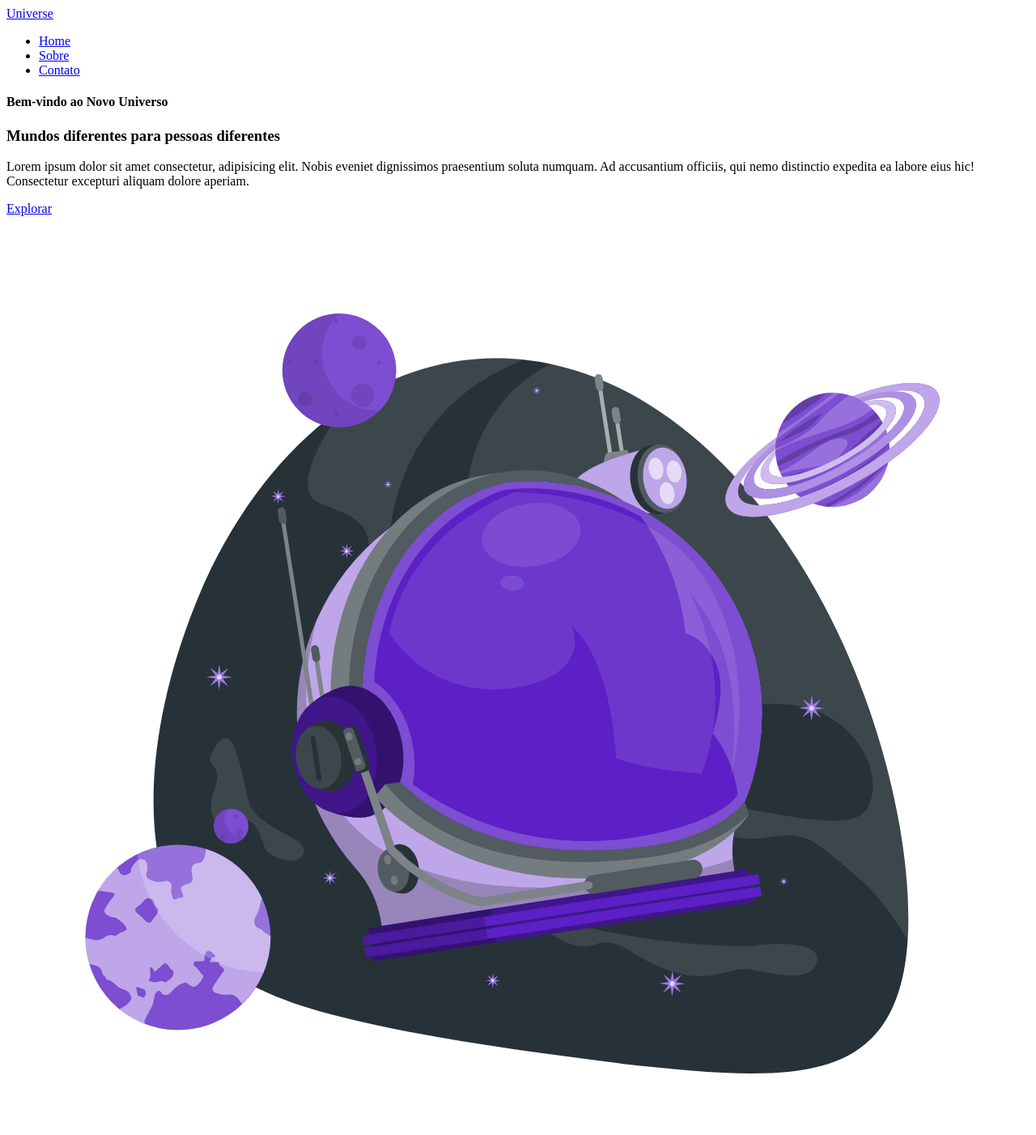
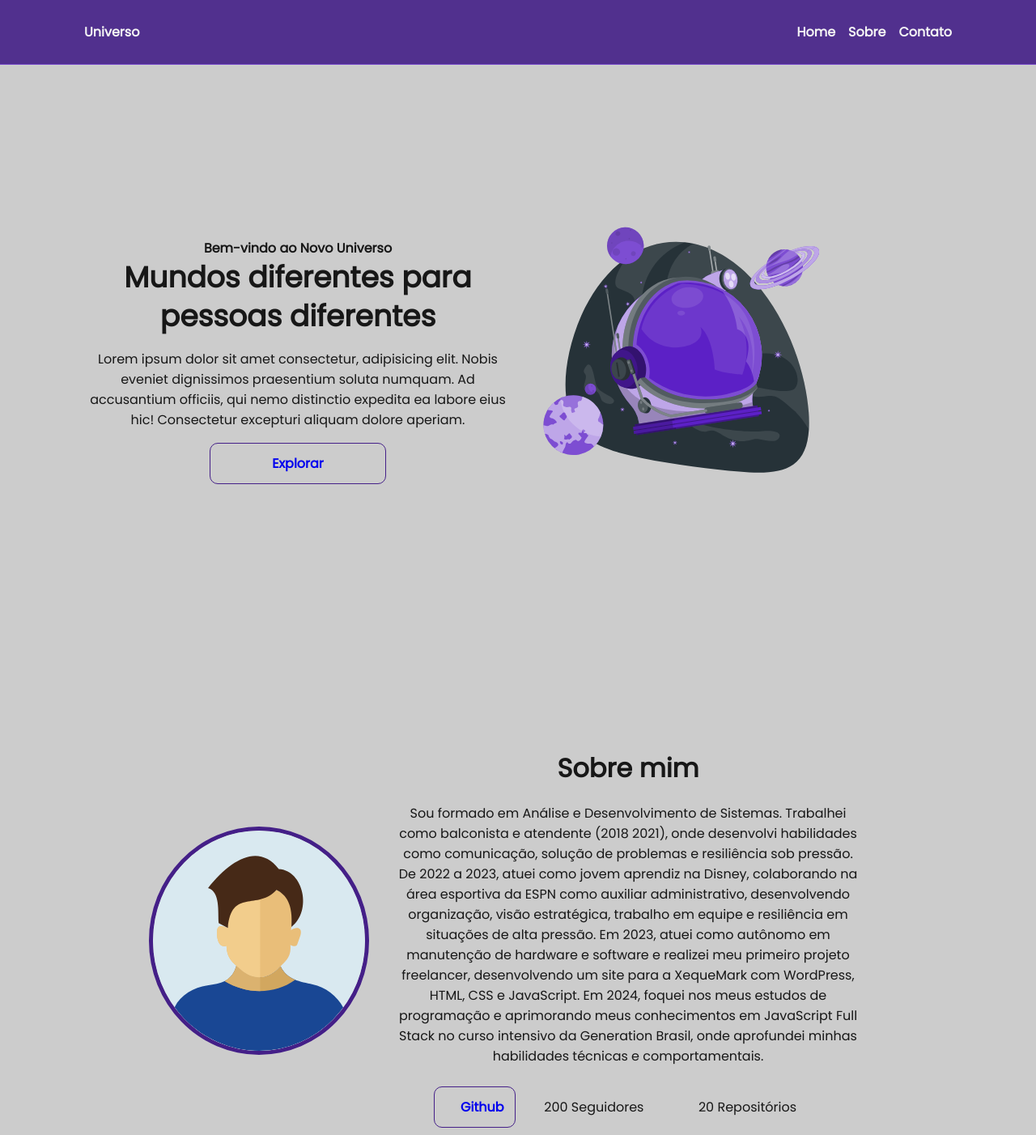
Before and after one commit to diego1999dd/portfolio, a plain HTML site: page index.html in a window 1280 px wide. Shown: the top 1402 px of the page at 81% size. Drawn offline with Linux system fonts and the light colour scheme.

Commit message:
:sparkles: Criei a styles.css, estilizei as duas paginas, index e sucess, e criei para ambas diferentes classes para separação.

```diff
--- /dev/null
+++ b/assets/css/styles.css
@@ -0,0 +1,256 @@
+* {
+  margin: 0;
+  padding: 0;
+  box-sizing: border-box;
+  text-decoration: none;
+  outline: none;
+  font-weight: 400;
+  font-family: "Poppins", sans-serif;
+}
+
+:root {
+  --purple-200: #9a7bd1;
+  --purple-500: #6b36c8;
+  --purple-800: #441f88;
+
+  --gray-200: #cccccc;
+  --gray-400: #505861;
+
+  --black-800: #171717;
+
+  --white: #f9f9f9;
+}
+
+html {
+  width: 100%;
+  height: 100vh;
+  scroll-behavior: smooth;
+}
+
+body {
+  background-color: var(--gray-200);
+  color: var(--black-800);
+  -webkit-font-smoothing: antialiased;
+  -moz-osx-smoothing: grayscale;
+}
+
+button,
+a {
+  cursor: pointer;
+}
+
+.botao {
+  text-align: center;
+  padding: 12px 32px;
+  background: none;
+  border: 1px solid var(--purple-800);
+  border-radius: 10px;
+  font-weight: 700;
+}
+
+.botao:hover {
+  background-color: var(--purple-800);
+  color: var(--white);
+}
+
+.flex {
+  display: flex;
+  justify-content: center;
+  align-items: center;
+}
+
+/* Estilização - Seção Header */
+
+.menu_container {
+  height: 80px;
+  position: sticky;
+  top: 0;
+  width: 100%;
+  background-color: var(--purple-800);
+  border-bottom: 1px solid var(--purple-500);
+  filter: opacity(0.9);
+}
+
+.menu_container a {
+  color: var(--white);
+  font-weight: 700;
+}
+
+.menu_container a:hover {
+  color: var(--purple-200);
+}
+
+.menu_content {
+  max-width: 1120px;
+  padding: 0 24px;
+  width: 100%;
+  display: flex;
+  justify-content: space-between;
+}
+
+.menu_list {
+  list-style: none;
+  text-align: center;
+}
+
+.menu_list li {
+  margin-left: 1rem;
+}
+
+/* Estilização da Seção Home */
+
+.home_container {
+  max-width: 1120px;
+  margin: 16px auto;
+  padding: 0 1rem;
+  height: calc(100vh - 100px);
+}
+
+.home_container p,
+h1,
+h4 {
+  text-align: center;
+  font-size: 1rem;
+}
+
+.home_container h1 {
+  font-size: 2.25rem;
+  line-height: 3rem;
+  font-weight: 700;
+}
+
+.home_container h4 {
+  font-weight: 700;
+}
+
+.home_container p {
+  margin: 1rem 0;
+}
+
+.home_container .botao {
+  width: 40%;
+}
+
+.home_content {
+  width: 50vw;
+  flex-direction: column;
+}
+
+.home_content img {
+  display: flex;
+  width: 75%;
+}
+
+/* Estilização da Seção About */
+
+.about_container {
+  max-width: 1120px;
+  margin: 16px auto;
+  padding: 0 1rem;
+  height: calc(100vh - 100px);
+}
+
+.about_container p,
+h1 {
+  text-align: center;
+  font-size: 1rem;
+}
+
+.about_container h1 {
+  font-size: 2rem;
+  line-height: 3rem;
+  font-weight: 700;
+}
+
+.about_container h1 {
+  font-weight: 700;
+}
+
+.about_container p {
+  margin: 1.2rem 2rem;
+}
+
+.about_container .botao {
+  width: 21%;
+}
+
+.about_content {
+  width: 50vw;
+  flex-direction: column;
+}
+
+.about_imagem {
+  display: flex;
+  width: 25%;
+  height: auto;
+  margin: 1rem 0;
+  border-radius: 100%;
+  border: 5px solid var(--purple-800);
+}
+
+.github_infos {
+  display: flex;
+  justify-content: space-between;
+  width: 75%;
+  align-items: center;
+}
+
+/* Rodapé */
+
+.rodapé {
+  height: 82px;
+  width: 100%;
+  background-color: var(--purple-800);
+  color: var(--white);
+}
+
+/* Pagina sucess, eu mantive as mesmas classes para o rodape, ja o header mudei, criei uma classe header_container*/
+
+/* Cabeçalho da sucess*/
+.cabeçalho_container {
+  height: 85px;
+  top: 0;
+  width: 100%;
+  background-color: var(--purple-800);
+  border-bottom: 1px solid var(--purple-500);
+  filter: opacity(0.9);
+}
+
+.cabeçalho_container a {
+  color: var(--white);
+  font-weight: 700;
+  cursor: default;
+}
+
+/* Home da sucess*/
+
+.conteudo_container {
+  max-width: 1120px;
+  margin: 16px auto;
+  padding: 0 1rem;
+  height: calc(100vh - 100px);
+}
+
+.conteudo_container p,
+h1 {
+  text-align: center;
+  font-weight: 700;
+}
+
+.conteudo_container h1 {
+  font-size: 2.8rem;
+  line-height: 3rem;
+}
+.conteudo_container p {
+  margin: 1rem 0;
+  font-size: 1rem;
+}
+
+.conteudo_container .botao {
+  width: 60%;
+}
+
+.conteudo_content {
+  width: 50vw;
+  flex-direction: column;
+}
--- a/index.html
+++ b/index.html
@@ -1,28 +1,40 @@
 <!DOCTYPE html>
 <html lang="pt-br">
   <head>
+    <!-- Fontes do Google -->
+    <link rel="preconnect" href="https://fonts.googleapis.com" />
+    <link rel="preconnect" href="https://fonts.gstatic.com" crossorigin />
+
+    <!-- Fonte do Google - Poppins -->
+    <link
+      href="https://fonts.googleapis.com/css2?family=Poppins&display=swap"
+      rel="stylesheet"
+    />
     <meta charset="UTF-8" />
     <meta name="viewport" content="width=device-width, initial-scale=1.0" />
     <meta name="description" content="Projeto Portfólio" />
     <meta name="author" content="Diego Rodrigues do Nascimento" />
     <meta name="keywords" content="HTML, CSS, JavaScript" />
     <link rel="icon" href="./assets/img/favicon.svg" />
+
+    <!-- Link para a folha de Estilos CSS-->
+    <link rel="stylesheet" href="./assets/css/styles.css" />
     <title>Portfólio do Diego</title>
   </head>
   <body>
     <!-- Cabeçalho da Página -->
-    <header>
-      <div id="header_content">
+    <header class="flex menu_container">
+      <div id="header_content" class="menu_content">
         <!-- Titulo do Cabeçalho-->
         <div id="titulo">
-          <a href="#">Universe</a>
+          <a href="#">Universo</a>
         </div>
 
         <!-- Menu -->
-        <div id="menu">
+        <div id="menu" class="flex">
           <nav>
             <!-- Marcadores não Ordenados -->
-            <ul>
+            <ul class="flex menu_list">
               <li><a href="#">Home</a></li>
               <li><a href="#about">Sobre</a></li>
               <li><a href="#contact">Contato</a></li>
@@ -34,8 +46,8 @@
 
     <!-- Seção Principal da Página -->
     <main>
-      <section id="home">
-        <article id="home_texto">
+      <section id="home" class="flex home_container">
+        <article id="home_texto" class="flex home_content">
           <h4>Bem-vindo ao Novo Universo</h4>
           <h1>Mundos diferentes para pessoas diferentes</h1>
           <p>
@@ -44,18 +56,24 @@
             officiis, qui nemo distinctio expedita ea labore eius hic!
             Consectetur excepturi aliquam dolore aperiam.
           </p>
-          <a href="http://github.com/diego1999dd" target="_blank"> Explorar </a>
+          <a href="http://github.com/diego1999dd" target="_blank" class="botao">
+            Explorar
+          </a>
         </article>
-        <article id="home_imagem">
+        <article id="home_imagem" class="home_content">
           <img
             src="./assets/img/astronauta.svg"
             alt="Capacete de Astronauta Animado"
           />
         </article>
       </section>
-      <section id="about">
-        <img src="./assets/img/user_01.svg" alt="Foto do Perfil do Github" />
-        <article id="about_texto">
+      <section id="about" class="flex about_container">
+        <img
+          class="about_imagem"
+          src="./assets/img/user_01.svg"
+          alt="Foto do Perfil do Github"
+        />
+        <article id="about_texto" class="flex about_content">
           <h1>Sobre mim</h1>
           <p>
             Sou formado em Análise e Desenvolvimento de Sistemas. Trabalhei como
@@ -72,8 +90,14 @@
             Stack no curso intensivo da Generation Brasil, onde aprofundei
             minhas habilidades técnicas e comportamentais.
           </p>
-          <div id="about_github">
-            <a href="http://github.com/diego1999dd" target="_blank"> Github</a>
+          <div id="about_github" class="github_infos">
+            <a
+              href="http://github.com/diego1999dd"
+              target="_blank"
+              class="botao"
+            >
+              Github</a
+            >
             <p>200 Seguidores</p>
             <p>20 Repositórios</p>
           </div>
@@ -143,6 +167,8 @@
     </main>
 
     <!-- Rodapé da Página-->
-    <footer>Feito com 💙 por Diego Rodrigues do Nascimento - 2025</footer>
+    <footer class="flex rodapé">
+      Feito com 💙 por Diego Rodrigues do Nascimento - 2025
+    </footer>
   </body>
 </html>
```
Also changed, not shown: sucess.html (+21 -8 lines).
